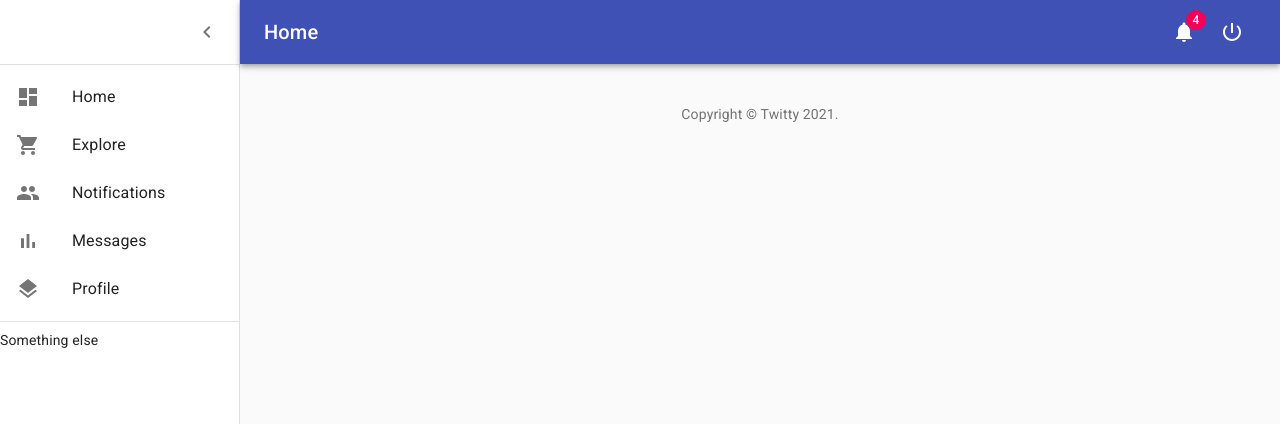
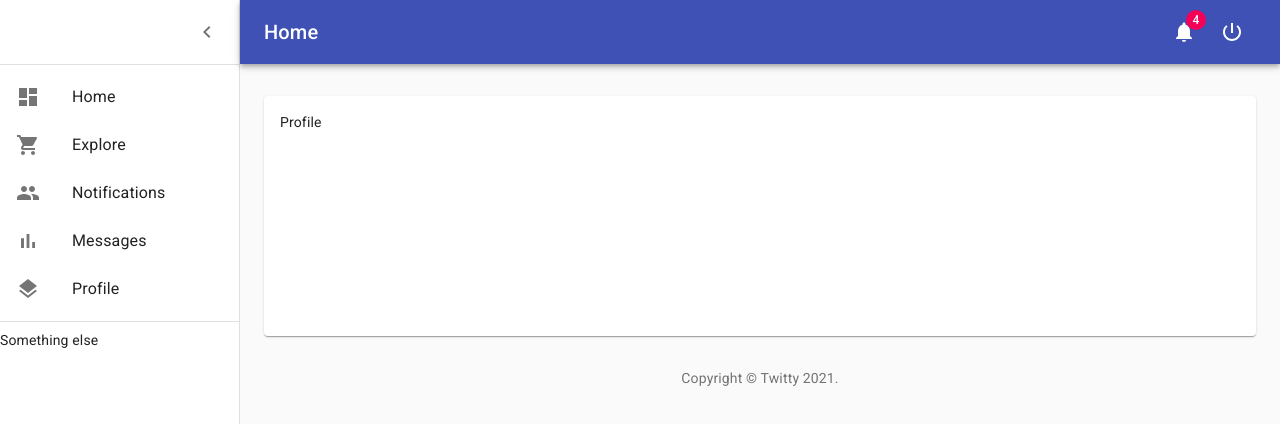
Before and after one commit to danisolo91/twitter-clone, a React (Create React App) app: page /profile in a window 1280 px wide. Shown: the top 424 px of the page. Built offline with nearby package versions, Linux system fonts and the light colour scheme; no server answers; sample sign-in values are in the browser's storage.

Commit message:
Add /profile route

```diff
--- a/src/components/Dashboard.js
+++ b/src/components/Dashboard.js
@@ -23,6 +23,7 @@ import MenuItems from './MenuItems';
 import Copyright from './Copyright';
 import Home from './Home';
 import Explore from './Explore';
+import Profile from './Profile';
 import useAuth from '../hooks/useAuth';
 
 const drawerWidth = 240;
@@ -177,6 +178,7 @@ const Dashboard = () => {
                     <Grid container spacing={3}>
                         <Route path="/home" component={Home} />
                         <Route path="/explore" component={Explore} />
+                        <Route path="/profile" component={Profile} />
                     </Grid>
                     <Box pt={4}>
                         <Copyright />
```
